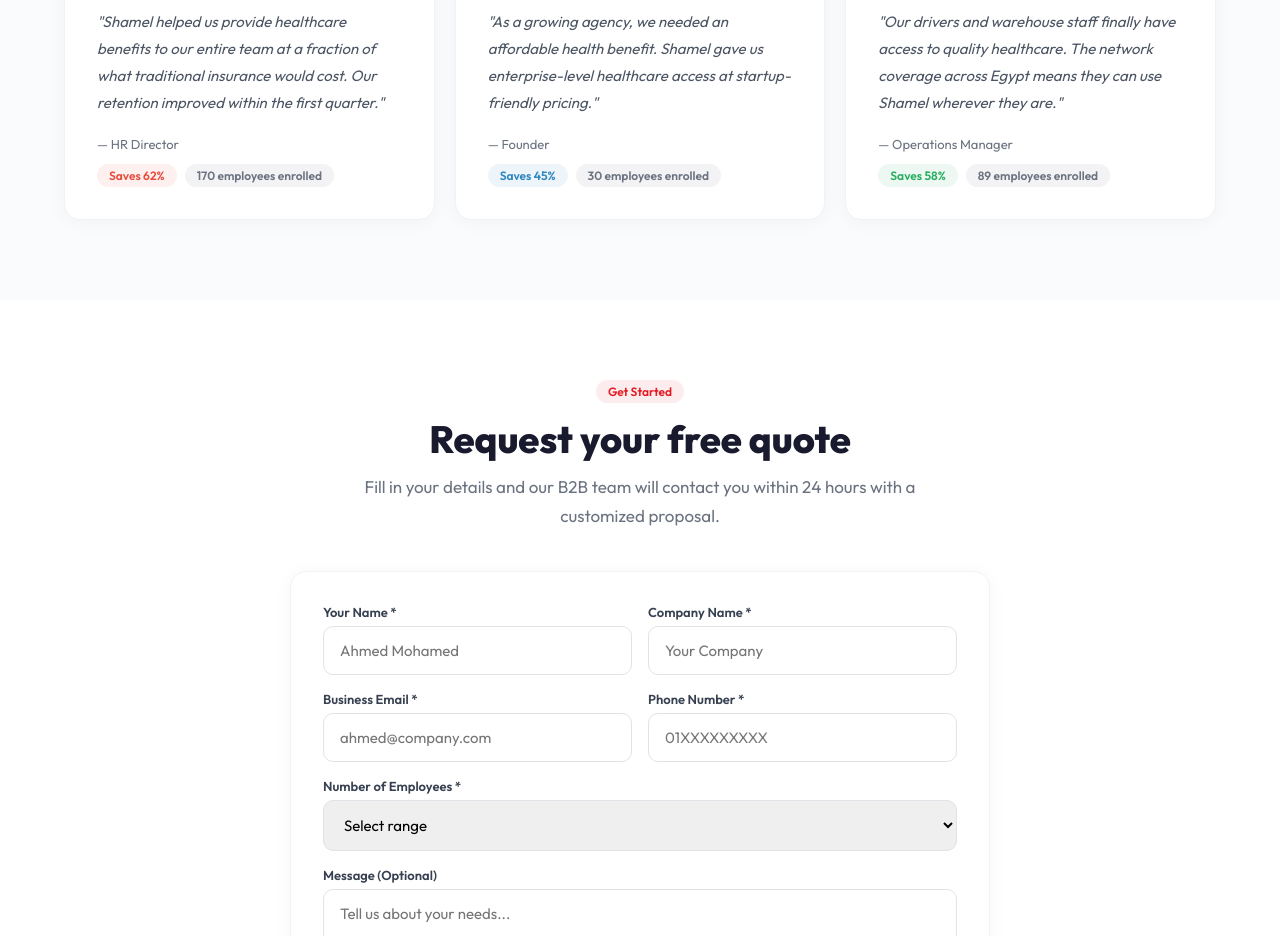
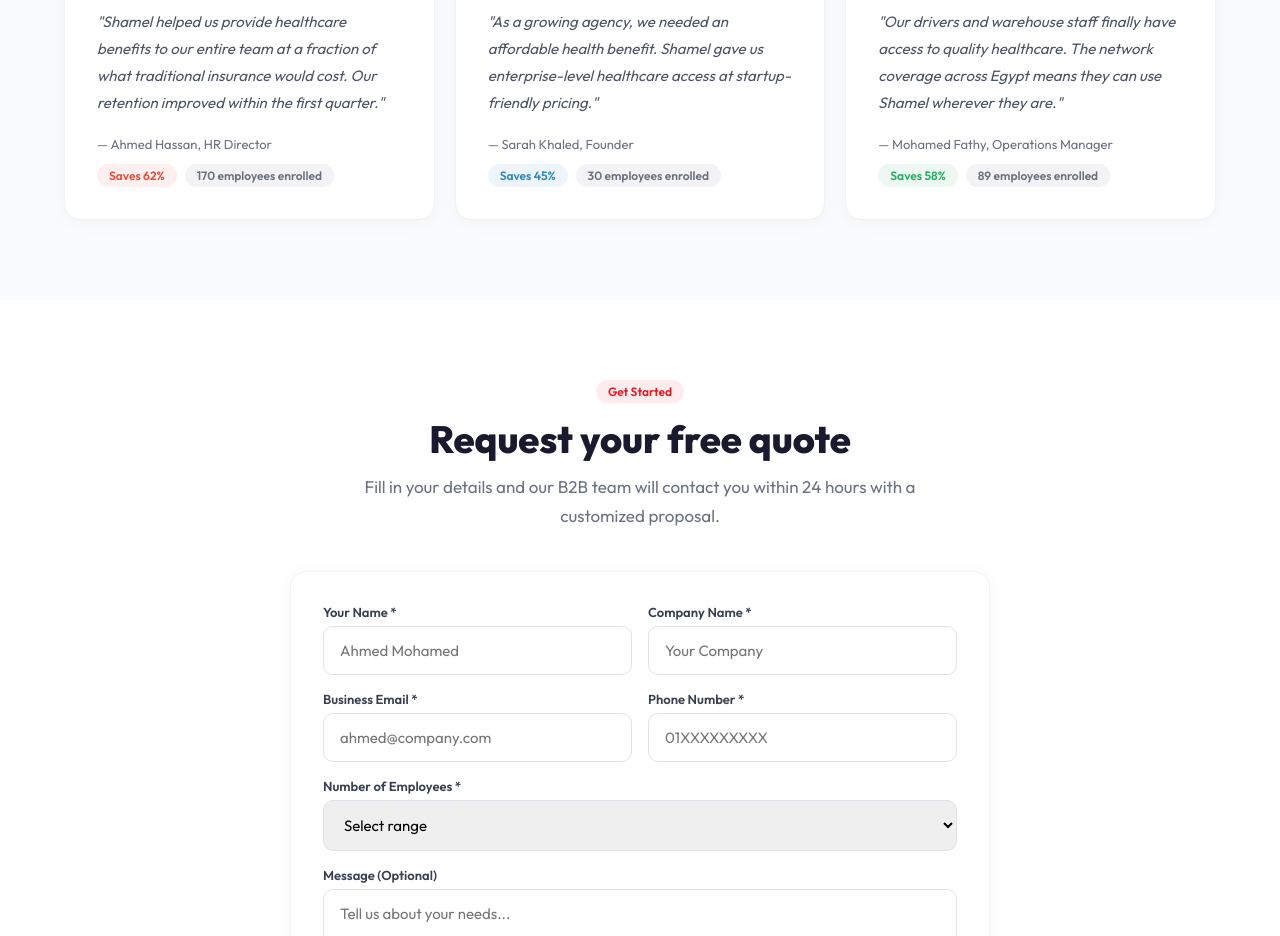
Before and after one commit to joenakhla/shamel-b2b, a React (Vite) app: page / in a window 1280 px wide. Shown: the part 3840-4776 px from the top of the page. Built offline with nearby package versions, Linux system fonts and the light colour scheme.

Commit message:
Reset admin password

```diff
--- a/src/ShamelB2B.jsx
+++ b/src/ShamelB2B.jsx
@@ -46,11 +46,11 @@
     caseSub: "Real results from real companies using Shamel for their teams.",
     caseSaves: "Saves",
     cs1q: "Shamel helped us provide healthcare benefits to our entire team at a fraction of what traditional insurance would cost. Our retention improved within the first quarter.",
-    cs1p: "HR Director", cs1s: "170 employees enrolled", cs1ind: "Real Estate",
+    cs1p: "Ahmed Hassan, HR Director", cs1s: "170 employees enrolled", cs1ind: "Real Estate",
     cs2q: "As a growing agency, we needed an affordable health benefit. Shamel gave us enterprise-level healthcare access at startup-friendly pricing.",
-    cs2p: "Founder", cs2s: "30 employees enrolled", cs2ind: "Digital Marketing",
+    cs2p: "Sarah Khaled, Founder", cs2s: "30 employees enrolled", cs2ind: "Digital Marketing",
     cs3q: "Our drivers and warehouse staff finally have access to quality healthcare. The network coverage across Egypt means they can use Shamel wherever they are.",
-    cs3p: "Operations Manager", cs3s: "89 employees enrolled", cs3ind: "Logistics",
+    cs3p: "Mohamed Fathy, Operations Manager", cs3s: "89 employees enrolled", cs3ind: "Logistics",
     // Form
     formTag: "Get Started", formTitle: "Request your free quote",
     formSub: "Fill in your details and our B2B team will contact you within 24 hours with a customized proposal.",
@@ -290,9 +290,9 @@
           <div style={{ fontSize: 48, marginBottom: 16 }}>🔐</div>
           <h2 style={{ fontSize: 22, fontWeight: 700, marginBottom: 24 }}>{t.adminTitle}</h2>
           <input type="password" placeholder={t.adminPassword} value={adminPass} onChange={e => setAdminPass(e.target.value)}
-            onKeyDown={e => e.key === "Enter" && (adminPass === "shamel2026@joe" ? setAdminAuth(true) : alert("Wrong password"))}
+            onKeyDown={e => e.key === "Enter" && (adminPass === "Shamel@2026" ? setAdminAuth(true) : alert("Wrong password"))}
             style={{ ...sty.input, direction: "ltr", textAlign: "left", marginBottom: 16 }} />
-          <button onClick={() => adminPass === "shamel2026@joe" ? setAdminAuth(true) : alert("Wrong password")} style={{ ...sty.btn, width: "100%" }}>{t.adminLogin}</button>
+          <button onClick={() => adminPass === "Shamel@2026" ? setAdminAuth(true) : alert("Wrong password")} style={{ ...sty.btn, width: "100%" }}>{t.adminLogin}</button>
           <p style={{ marginTop: 16, fontSize: 13, color: "#9ca3af", cursor: "pointer" }} onClick={() => setPage("landing")}>{t.adminBack}</p>
         </div>
       </div>
```
